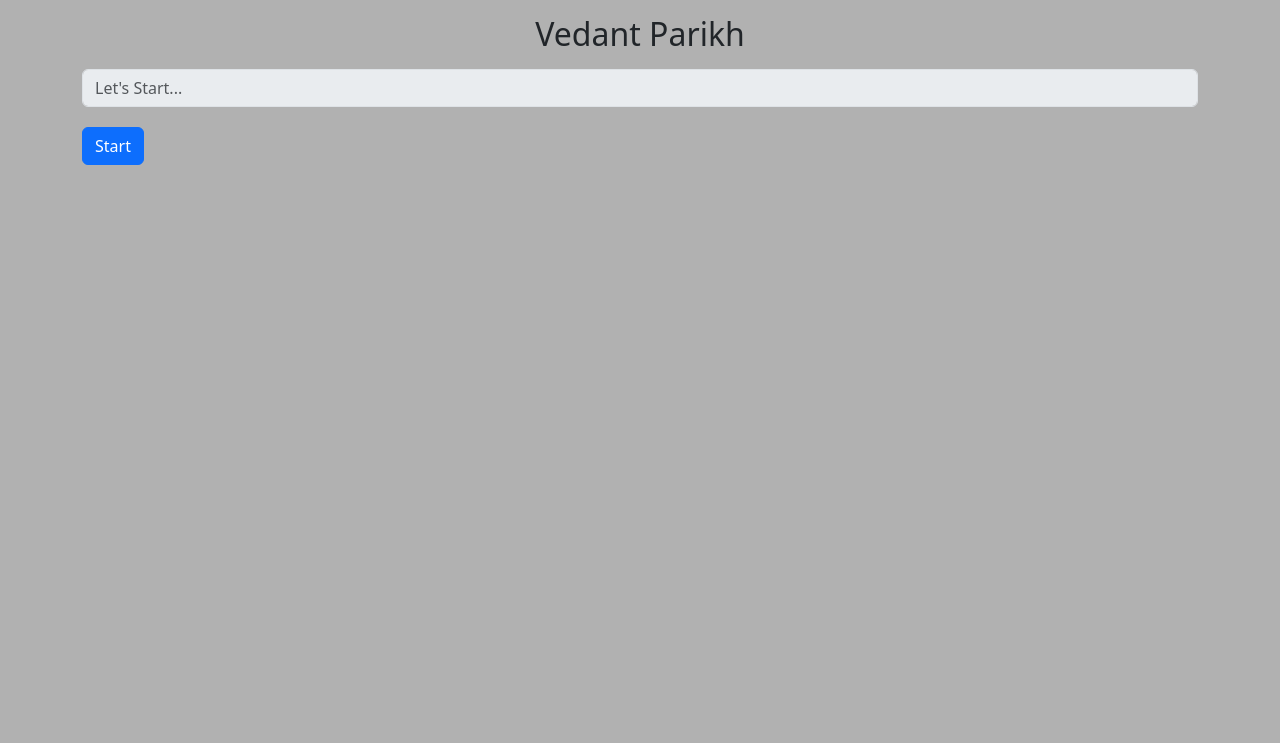
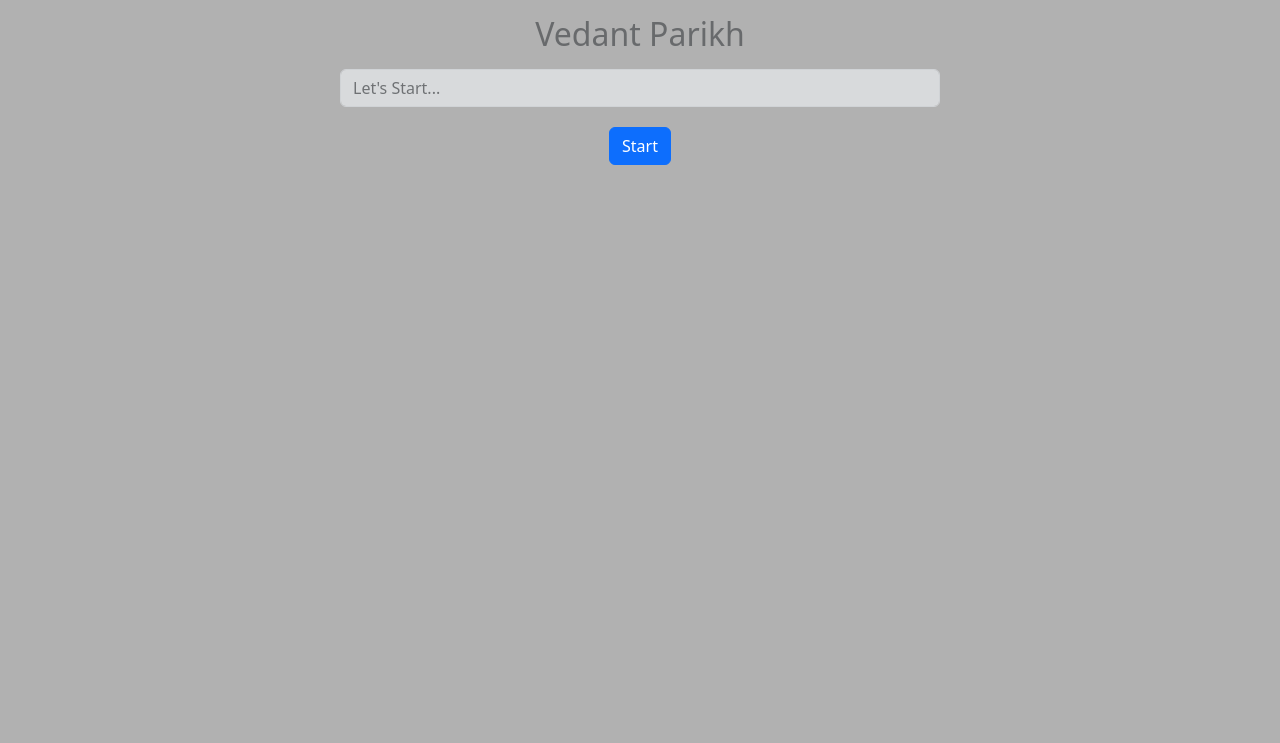
Before and after one commit to parikhvedant2003/FastWrite, a plain HTML site: page index.html in a window 1280 px wide. Shown: the part 57-800 px from the top of the page. Drawn offline with nearby package versions, Linux system fonts and the light colour scheme.

Commit message:
Minor Changes

```diff
--- a/index.html
+++ b/index.html
@@ -1,12 +1,15 @@
 <!DOCTYPE html>
 <html lang="en">
-
   <head>
     <meta charset="UTF-8" />
     <meta http-equiv="X-UA-Compatible" content="IE=edge" />
     <meta name="viewport" content="width=device-width, initial-scale=1.0" />
-  <link href="https://cdn.jsdelivr.net/npm/bootstrap@5.3.0-alpha3/dist/css/bootstrap.min.css" rel="stylesheet"
-    integrity="sha384-KK94CHFLLe+nY2dmCWGMq91rCGa5gtU4mk92HdvYe+M/SXH301p5ILy+dN9+nJOZ" crossorigin="anonymous" />
+    <link
+      href="https://cdn.jsdelivr.net/npm/bootstrap@5.3.0-alpha3/dist/css/bootstrap.min.css"
+      rel="stylesheet"
+      integrity="sha384-KK94CHFLLe+nY2dmCWGMq91rCGa5gtU4mk92HdvYe+M/SXH301p5ILy+dN9+nJOZ"
+      crossorigin="anonymous"
+    />
     <script src="https://code.jquery.com/jquery-3.5.1.min.js"></script>
     <style>
       body {
@@ -18,23 +21,43 @@
 
   <body>
     <nav class="navbar navbar-expand-lg navbar-light bg-light">
-    <a class="navbar-brand mx-3" href="file:///C:/Users/Vedant%20Parikh/Desktop/FastWrite/FastWrite/index.html"><b>FastWrite</b></a>
+      <a
+        class="navbar-brand mx-3"
+        href="file:///C:/Users/Vedant%20Parikh/Desktop/FastWrite/FastWrite/index.html"
+        ><b>FastWrite</b></a
+      >
     </nav>
     <h2 class="my-3">
-    <center id="input"></center>
+      <center style="opacity: 0.5" id="input"></center>
     </h2>
     <h2 class="my-3">
       <center>
-      <div id="output"></div>
+        <div style="opacity: 0.5" id="output"></div>
       </center>
     </h2>
     <form action="" method="post" id="myForm">
       <div class="container-md my-3">
         <div class="form-group my-3">
-        <input oninput="write_parallel(this)" type="text" class="form-control my-1" name="text" id="text"
-          placeholder="Let's Start..." disabled />
+          <input
+            id="text"
+            name="text"
+            type="text"
+            style="
+              opacity: 0.7;
+              max-width: 600px;
+              margin-top: 50px;
+              margin-left: auto;
+              margin-right: auto;
+            "
+            class="form-control my-1"
+            placeholder="Let's Start..."
+            oninput="write_parallel(this)"
+            disabled
+          />
+          <center>
+            <button id="btn" class="btn btn-primary my-3">Start</button>
+          </center>
         </div>
-      <button id="btn" class="btn btn-primary my-1">Start</button>
       </div>
     </form>
     <div id="hell"></div>
@@ -55,15 +78,32 @@
         selected_sentence = sentences[randomNumber];
         show_sentence.innerHTML = sentences[randomNumber];
 
-      typing_ground.addEventListener('paste', function (event) {
+        document.body.addEventListener("keydown", function (event) {
+          if (event.key === "Tab") {
+            event.preventDefault();
+            typing_ground.removeAttribute("disabled");
+            startTyping();
+          }
+        });
+
+        typing_ground.addEventListener("paste", function (event) {
           event.preventDefault();
         });
-      typing_ground.addEventListener('keydown', function (event) {
+
+        typing_ground.addEventListener("keydown", function (event) {
           var key = event.key;
           if (key === "Backspace") {
-          output.innerHTML = output.innerHTML.slice(0, (36 * (typing_ground.value.length - 2)));
+            output.innerHTML = output.innerHTML.slice(
+              0,
+              36 * (typing_ground.value.length - 2)
+            );
           }
-        if ((event.ctrlKey && key === "Backspace") || (event.ctrlKey && key === "Delete") || (key === "Delete") || (key.startsWith("Arrow"))) {
+          if (
+            (event.ctrlKey && key === "Backspace") ||
+            (event.ctrlKey && key === "Delete") ||
+            key === "Delete" ||
+            key.startsWith("Arrow")
+          ) {
             event.preventDefault();
           }
         });
@@ -71,7 +111,8 @@
 
       function write_parallel(text) {
         typed_sentence = text.value;
-      slice_sentence = selected_sentence.slice(0, (typed_sentence.length));
+        let w = typed_sentence.split(" ").reverse()[0];
+        slice_sentence = selected_sentence.slice(0, typed_sentence.length);
         let slice = selected_sentence[typed_sentence.length - 1];
         let typed = typed_sentence[typed_sentence.length - 1];
         compare(slice, typed);
@@ -136,7 +177,7 @@
         // typing_ground.value = "";
         setTimeout(function () {
           window.location.reload();
-      }, 10000);
+        }, 5000);
       };
 
       const checker = (selected_sentence, typed_sentence) => {
@@ -150,10 +191,9 @@
       const compare = (slice, typed) => {
         let x = "";
         if (slice != typed) {
-        x += '<span style="color: red;">' + typed + '</span>';
-      }
-      else {
-        x += '<span style="color: green;">' + typed + '</span>';
+          x += '<span style="color: red;">' + typed + "</span>";
+        } else {
+          x += '<span style="color: green;">' + typed + "</span>";
         }
         output.innerHTML += x;
       };
@@ -178,5 +218,4 @@
         });
     </script>
   </body>
-
 </html>
```
Lines whose indentation alone changed are shown as unchanged.
